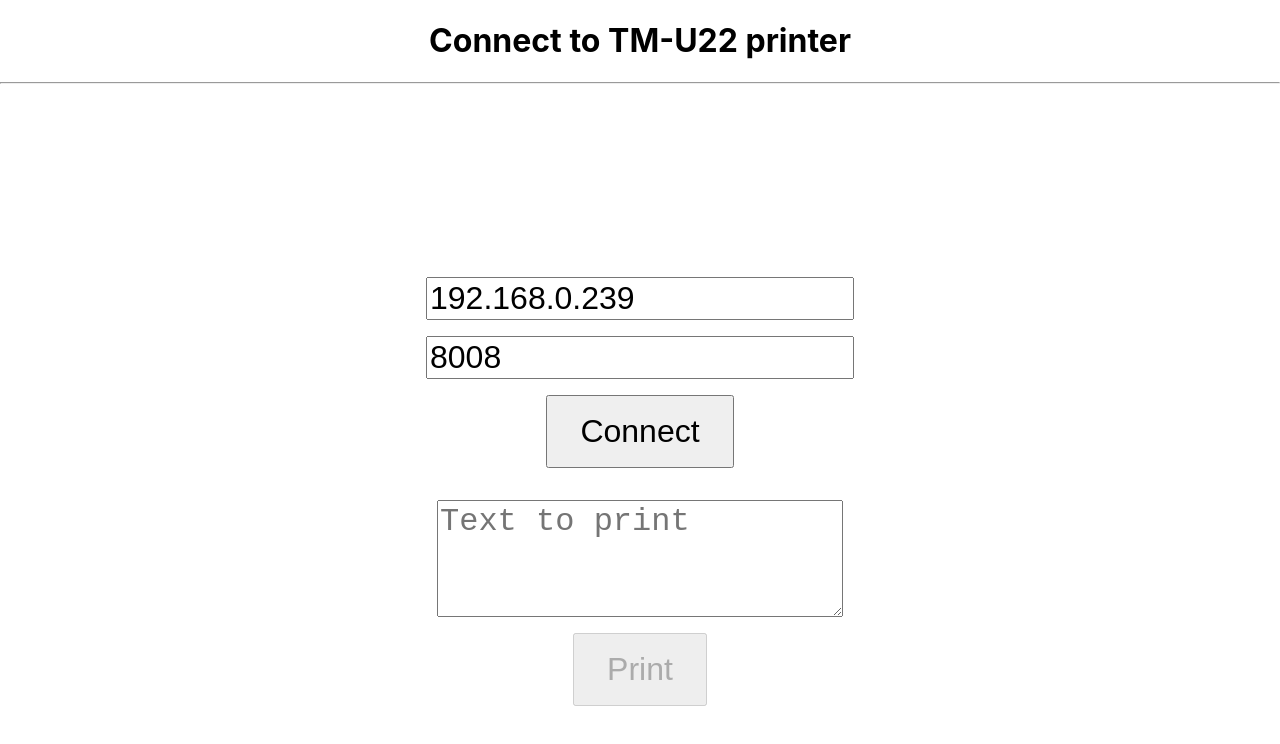
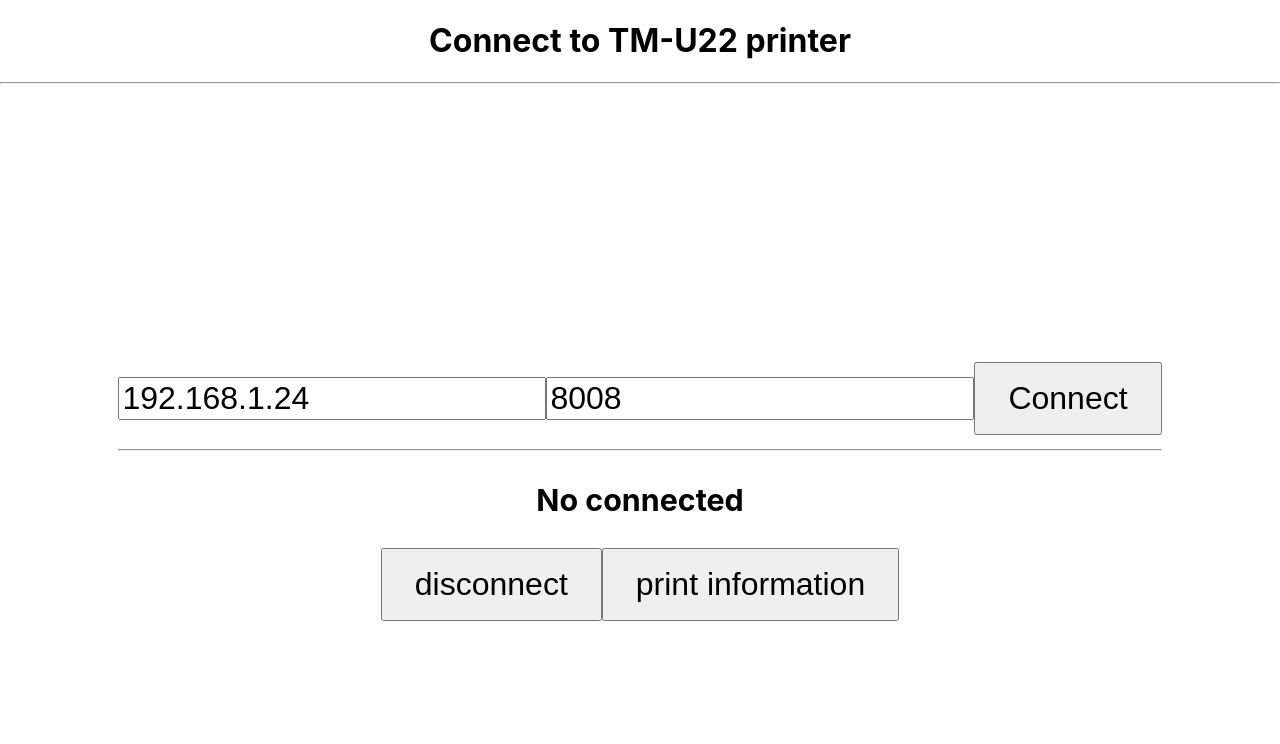
Before and after one commit to Moumou-coder/printer-app, a React (Create React App) app: page / in a window 1280 px wide. Shown: the top 744 px of the page. Built offline with nearby package versions, Linux system fonts and the light colour scheme.

Commit message:
update v2

```diff
--- a/src/App.js
+++ b/src/App.js
@@ -1,5 +1,6 @@
 import "./App.css";
 import Printer from "./Printer";
+import Thermal from "./Thermal";
 
 function App() {
 	return (
@@ -7,7 +8,7 @@
 			<h1>Connect to TM-U22 printer</h1>
 			<hr />
 			<header className="App-header">
-				<Printer />
+				<Thermal />
 			</header>
 		</div>
 	);
--- a/src/Printer.js
+++ b/src/Printer.js
@@ -1,46 +1,53 @@
-import React, {useRef, useState} from 'react';
+import React, { useRef, useState } from "react";
 
 const Printer = () => {
 	const [ipAddress, setIpAddress] = useState("192.168.0.239");
 	const [port, setPort] = useState("8008");
-    const deviceID_printer = 'local_printer';
+	const deviceID_printer = "local_printer";
 	const [textToPrint, setTextToPrint] = useState("");
 	const [connectionStatus, setConnectionStatus] = useState("");
 
-    const STATUS_CONNECTED = "Connected"
+	const STATUS_CONNECTED = "Connected";
 	let ePosDev = new window.epson.ePOSDevice();
-    let printer = null;
+	let printer;
 
 	function connect() {
 		ePosDev.connect(ipAddress, port, callback_connect);
 	}
 
 	function callback_connect(data) {
-        if(data == 'OK' || data == 'SSL_CONNECT_OK') {
-            ePosDev.createDevice('local_printer', ePosDev.DEVICE_TYPE_PRINTER,
-                {'crypto':false, 'buffer':false}, cbCreateDevice_printer);
+		if (data == "OK" || data == "SSL_CONNECT_OK") {
+			ePosDev.createDevice(
+				"local_printer",
+				ePosDev.DEVICE_TYPE_PRINTER,
+				{ crypto: false, buffer: false },
+				cbCreateDevice_printer
+			);
 		} else {
 			alert("Connection failed:" + ipAddress + ":" + port + ", data = " + data);
 		}
 	}
 
 	function cbCreateDevice_printer(devobj, retcode) {
-        if( retcode == 'OK' ) {
+		if (retcode == "OK") {
 			printer = devobj;
-            printer.timeout = 60000;
-            printer.onreceive = function (res) { alert(res.success); };
-            printer.oncoveropen = function () { alert('coveropen'); };
-            setConnectionStatus(STATUS_CONNECTED)
+			printer.onreceive = function (res) {
+				alert(res.success);
+			};
+			printer.oncoveropen = function () {
+				alert("coveropen");
+			};
+			setConnectionStatus(STATUS_CONNECTED);
 		} else {
 			alert(retcode);
 		}
 	}
 
 	const print = (text) => {
-        if (!printer) {
-            alert("Not connected to printer");
-            return;
-        }
+		// if (!printer) {
+		// 	alert("Not connected to printer");
+		// 	return;
+		// }
 		printer.addTextAlign(printer.ALIGN_CENTER);
 		printer.addText(text);
 		printer.send();
--- /dev/null
+++ b/src/Thermal.js
@@ -0,0 +1,111 @@
+import React, { useState } from "react";
+
+const Thermal = () => {
+	//states
+	const [printerIPAddress, setPrinterIPAddress] = useState("192.168.1.24");
+	const [printerPort, setPrinterPort] = useState("8008");
+	// const [textToPrint, setTextToPrint] = useState("");
+	const [connectionStatus, setConnectionStatus] = useState("No connected");
+	//variables
+	const STATUS_CONNECTED = "Connected";
+
+	// eslint-disable-next-line no-undef
+	let ePosDev = new window.epson.ePOSDevice();
+	const [printer, setPrinter] = useState(null);
+
+	function toConnect() {
+		ePosDev.connect(printerIPAddress, printerPort, callback_connect);
+	}
+
+	function callback_connect(resultConnect) {
+		const deviceId = "local_printer";
+		const options = { crypto: false, buffer: false };
+		if (resultConnect === "OK" || resultConnect === "SSL_CONNECT_OK") {
+			//Retrieves the Display object
+			ePosDev.createDevice(
+				deviceId,
+				ePosDev.DEVICE_TYPE_PRINTER,
+				options,
+				callback_createDevice
+			);
+		} else {
+			//Displays error messages
+			alert(
+				"Connection failed:" +
+					printerIPAddress +
+					":" +
+					printerPort +
+					", result error = " +
+					resultConnect
+			);
+		}
+	}
+
+	function callback_createDevice(deviceObj, errorCode) {
+		if (deviceObj === null) {
+			//Displays an error message if the system fails to retrieve the Printer object
+			console.log("error code => ", errorCode);
+			return;
+		}
+		setConnectionStatus(STATUS_CONNECTED);
+		setPrinter(deviceObj);
+		//Registers the print complete event
+		printer.timeout = 60000;
+		printer.onreceive = function (res) {
+			console.log("response : " + res.success);
+		};
+		printer.oncoveropen = function () {
+			console.log("coveropen");
+		};
+		print();
+	}
+
+	function print() {
+		if (!printer) {
+			alert("no printer available");
+			return;
+		}
+
+		console.log("my printer : " + printer);
+		printer.addText("Hello moumou");
+		printer.addFeedLine(5);
+		printer.addCut(printer.CUT_FEED);
+
+		printer.send();
+	}
+
+	function toDisconnect() {
+		//Discards the Printer object
+		ePosDev.deleteDevice(printer, callback_deleteDevice);
+		function callback_deleteDevice(errorCode) {
+			//Terminates connection with device
+			ePosDev.disconnect();
+		}
+		console.log("printer disconnected ");
+	}
+
+	return (
+		<div id="thermalPrinter">
+			<input
+				id="printerIPAddress"
+				placeholder="Printer IP Address"
+				value={printerIPAddress}
+				onChange={(e) => setPrinterIPAddress(e.currentTarget.value)}
+			/>
+			<input
+				id="printerPort"
+				placeholder="Printer Port"
+				value={printerPort}
+				onChange={(e) => setPrinterPort(e.currentTarget.value)}
+			/>
+			<button onClick={() => toConnect()}>Connect</button>
+			<hr />
+			<h3 style={{ color: "black" }}>{connectionStatus}</h3>
+
+			<button onClick={() => toDisconnect()}>disconnect</button>
+			<button onClick={() => print()}>print information</button>
+		</div>
+	);
+};
+
+export default Thermal;
```
Lines whose indentation alone changed are shown as unchanged.
